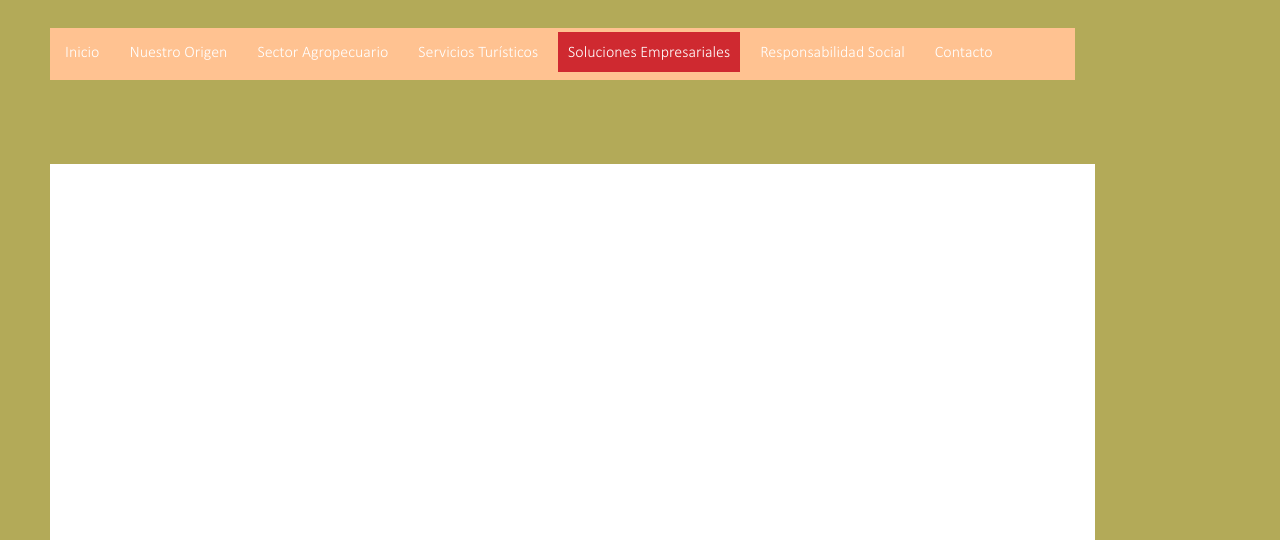
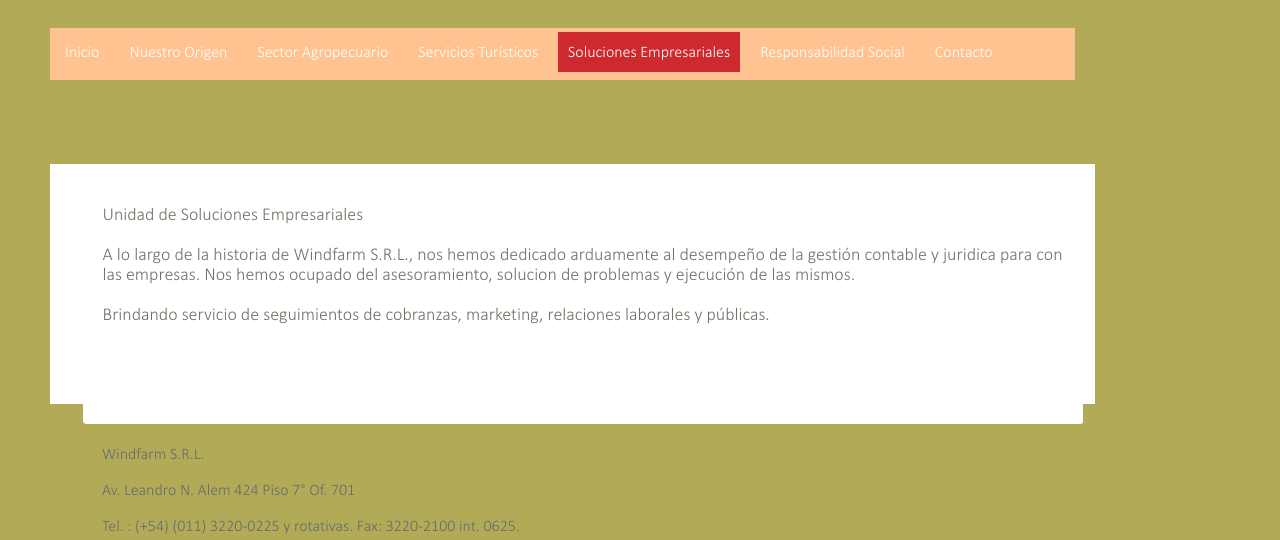
Before and after one commit to NancyBalleto/Windfarm, a plain HTML site: page Soluciones Empresariales.html in a window 1280 px wide. Shown: the part 260-800 px from the top of the page. Drawn offline with Linux system fonts and the light colour scheme.

Commit message:
se agrego texto

```diff
--- a/Soluciones Empresariales.html
+++ b/Soluciones Empresariales.html
@@ -26,10 +26,10 @@
 <p>&nbsp;</p>
 <div id="contents">
 	<div class="background">
-			<div id="support">
-			  <p>&nbsp;</p>
-			</div>
-</div>
+	  <p>Unidad de Soluciones Empresariales </p>
+      <p>A lo largo de la historia de Windfarm S.R.L., nos hemos dedicado arduamente al desempeño de la gestión contable y juridica para con las empresas. Nos hemos ocupado del asesoramiento, solucion de problemas y ejecución de las mismos.</p>
+      <p>Brindando servicio de seguimientos de cobranzas, marketing, relaciones laborales y públicas.</p>
+	</div>
 	<div class="body">
 	  <p align="left" style="font-style: inherit">Windfarm S.R.L.</p>
 	  <p align="left">Av. Leandro N. Alem 424 Piso 7° Of. 701</p>
--- a/css/style.css
+++ b/css/style.css
@@ -152,6 +152,7 @@ img {
 	margin: 0 auto 0;
 	color: #000000;
 	font-family: "Calibri Light";
+	height: 325px;
 }
 #informacionDePaginaDeInicio div.images {
 	float: right;
@@ -267,7 +268,7 @@ img {
 	color: #636363;
 	background-color: #FFFFFF;
 	width: 1025px;
-	height: 800px;
+	height: 200px;
 	list-style-position: inside;
 	font-family: Calibri light
 }
@@ -400,7 +401,7 @@ img {
 	padding-bottom: 20px;
 	text-align: left;
 	font-weight: normal;
-	height: 500px;
+	height: 200px;
 }
 #contents div.background h3 {
 	color: #717366;
```
